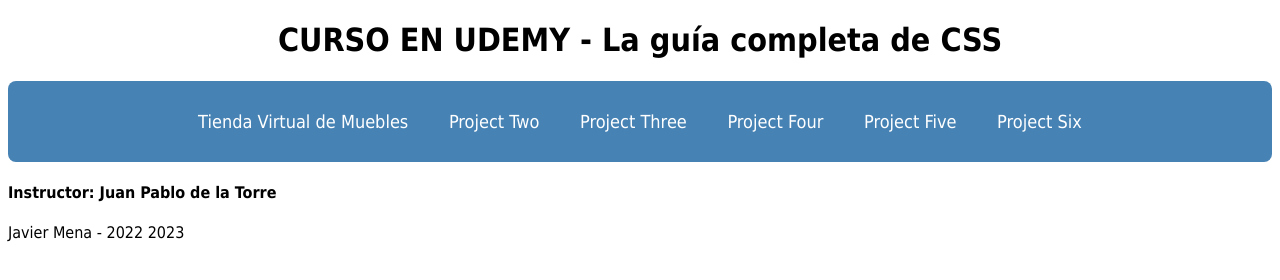
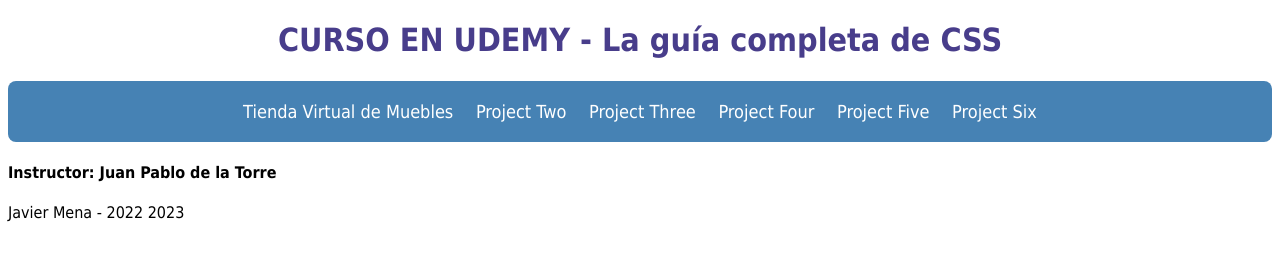
Before and after one commit to JavierMenaT/CURSO-UDEMY, a plain HTML site: page index.html in a window 1280 px wide. Drawn offline with Linux system fonts and the light colour scheme.

Commit message:
arreglar el color

```diff
--- a/styles.css
+++ b/styles.css
@@ -3,9 +3,10 @@
 }
 h1{
     text-align: center;
+    color:darkslateblue;
 }
 nav{
-    padding: 30px;
+    padding: 20px;
     background-color: steelblue;
     text-align: center;
     border-radius: 0.5em;
@@ -13,7 +14,7 @@
 
 a{
     color: white;
-    padding: 1em;
+    padding: 0.5em;
     text-decoration: none;
     font-size:large;
     /*border: 1px solid white;*/
@@ -22,4 +23,5 @@
     color:black;
     background-color:lemonchiffon;
     border-radius: 0.25em;
+    transition: 0.5s;
 }
```
